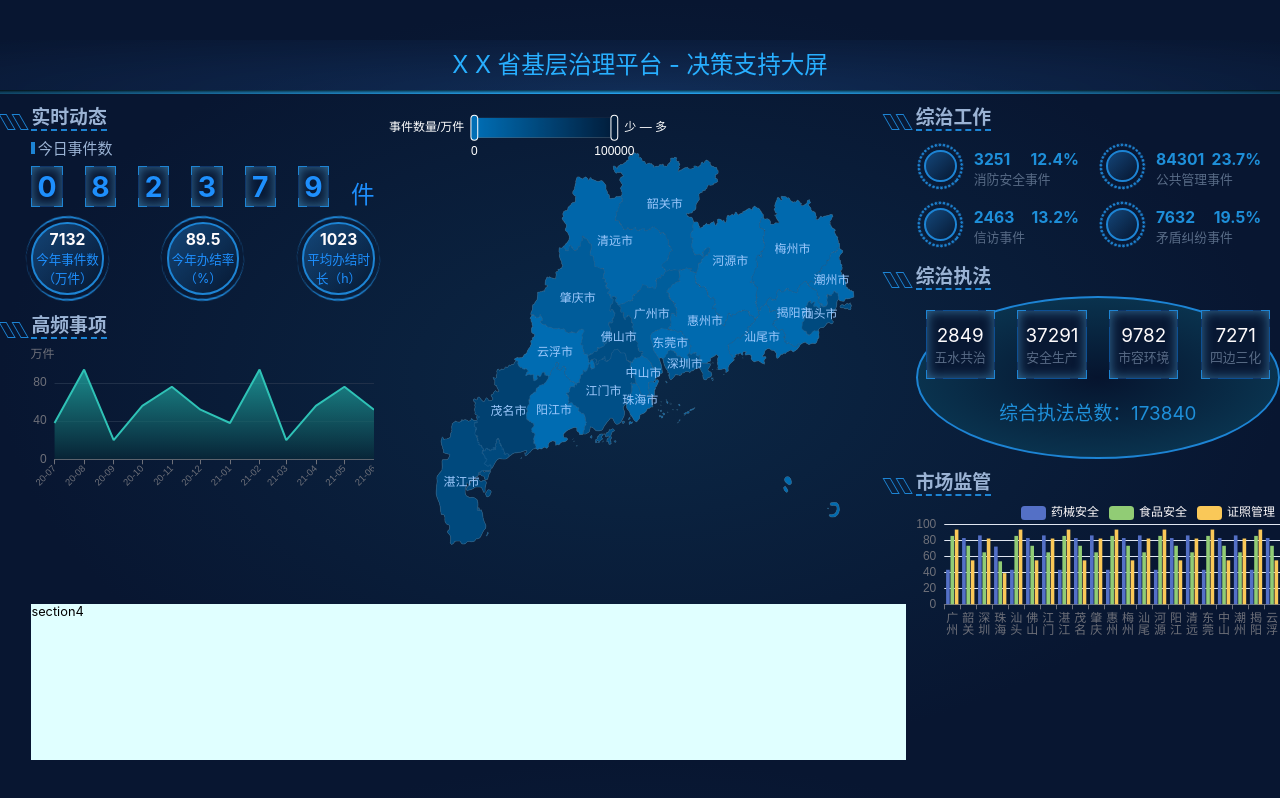
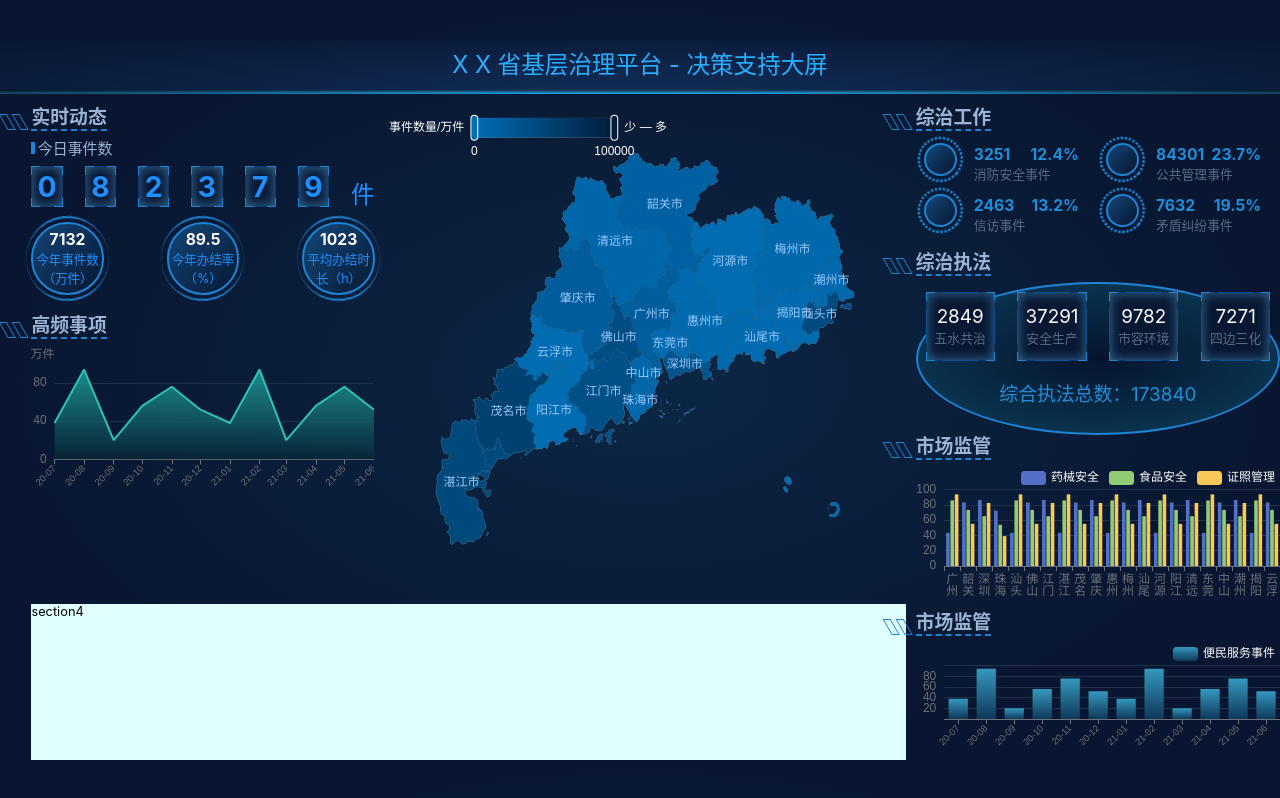
Before and after one commit to April-cl/big-screen, a React (Create React App) app: page /home in a window 1280 px wide. Built offline with nearby package versions, Linux system fonts and the light colour scheme.

Commit message:
完成市场监督组件

```diff
--- /dev/null
+++ b/src/components/convenienceServices.tsx
@@ -0,0 +1,96 @@
+import React, { useEffect, useRef } from 'react';
+import * as echarts from 'echarts';
+import { px } from '../shared/px';
+import { createEchartsOptions } from '../shared/create-echarts-options';
+
+export const ConvenienceServices = () => {
+  const divRef = useRef(null);
+  var option;
+  var dataAxis = ['点', '击', '柱', '子', '或', '者', '两', '指', '在', '触', '屏', '上', '滑', '动', '能', '够', '自', '动', '缩', '放'];
+  var data = [220, 182, 191, 234, 290, 330, 310, 123, 442, 321, 90, 149, 210, 122, 133, 334, 198, 123, 125, 220];
+  var yMax = 500;
+  var dataShadow = [];
+  useEffect(() => {
+    const myChart = echarts.init(divRef.current);
+    myChart.setOption(createEchartsOptions({
+      legend: {
+        textStyle: {
+          color: 'rgb(254, 251, 252)'
+        },
+        right: 0,
+        data: ['便民服务事件']
+      },
+      xAxis: {
+        type: 'category',
+        axisLabel: {
+          interval: 0,
+          rotate: 45,
+          fontSize: px(12)
+        },
+        axisTick:{
+          alignWithLabel:true
+        }
+      },
+      yAxis: {
+        type: 'value',
+        splitLine: {
+          lineStyle: {
+            color: ['rgba(32, 48, 73, 1)']
+          }
+        }
+      },
+      grid: {
+        x: px(36),
+        y: px(30),
+        x2: 0,
+        y2: px(42)
+      },
+      series: [{
+        name: '便民服务事件',
+        data: [
+          ['20-07', 38],
+          ['20-08', 94],
+          ['20-09', 20],
+          ['20-10', 56],
+          ['20-11', 76],
+          ['20-12', 52],
+          ['21-01', 38],
+          ['21-02', 94],
+          ['21-03', 20],
+          ['21-04', 56],
+          ['21-05', 76],
+          ['21-06', 52],
+        ],
+        type: 'bar',
+        itemStyle: {
+          color: new echarts.graphic.LinearGradient(
+            0, 0, 0, 1,
+            [
+              {offset: 0, color: 'rgb(53, 152, 190)'},
+              {offset: 1, color: 'rgb(14, 57, 90)'}
+            ]
+          )
+        }
+      }],
+      dataZoom: [
+        {
+          type: 'inside'
+        }
+      ]
+    }));
+    var zoomSize = 6;
+    myChart.on('click', function (params) {
+      console.log(dataAxis[Math.max(params.dataIndex - zoomSize / 2, 0)]);
+      myChart.dispatchAction({
+        type: 'dataZoom',
+        startValue: dataAxis[Math.max(params.dataIndex - zoomSize / 2, 0)],
+        endValue: dataAxis[Math.min(params.dataIndex + zoomSize / 2, data.length - 1)]
+      });
+    });
+
+    option && myChart.setOption(option);
+  }, []);
+  return (
+    <div ref={divRef} className="convenienceServices"></div>
+  );
+};
--- a/src/components/marketSupervision.tsx
+++ b/src/components/marketSupervision.tsx
@@ -50,12 +50,17 @@ export const MarketSupervision = () => {
           }
         }
       },
-      yAxis: {},
+      yAxis: {
+        splitLine: {
+          lineStyle: {
+            color: ['rgba(32, 48, 73, 1)']
+          }
+        }},
       grid: {
         x: px(36),
         y: px(30),
         x2: 0,
-        y2: px(48)
+        y2: px(42)
       },
       series: [
         {type: 'bar'},
--- a/src/pages/home/home.scss
+++ b/src/pages/home/home.scss
@@ -175,6 +175,7 @@
     > .section3 {
       grid-area: box3;
       .comprehensiveGovernance {
+        height: px(130);
         display: flex;
         flex-wrap: wrap;
         > div {
@@ -182,7 +183,7 @@
           display: flex;
         }
         .circleBorder {
-          margin: px(16) px(10);
+          margin: px(8) px(10);
           min-width: px(42);
           height: px(42);
           &::before, &::after {
@@ -201,14 +202,14 @@
           flex-wrap: wrap;
           padding-left: px(12);
           .itemValue, .itemProportion, .itemTitle {
-            height: px(36);
-            line-height: px(36);
+            height: px(32);
+            line-height: px(32);
           }
           .itemValue, .itemProportion {
             font-size: px(20);
             font-weight: bold;
             color: rgb(30, 143, 217);
-            padding-top: px(12);
+            padding-top: px(6);
           }
           .itemValue {
             flex: 2 1 0;
@@ -240,6 +241,7 @@
         }
       }
       .lawEnforcement {
+        height: px(180);
         .lawEnforcementContain {
           width: 100%;
           display: flex;
@@ -271,14 +273,17 @@
         }
         .circleBorder {
           background: radial-gradient(rgb(6, 20, 46), rgb(11, 63, 91));
-          padding: px(16) px(10);
+          padding: px(10);
           &:before, &:after {
             display: none;
           }
         }
       }
       .marketSupervision {
-        height: px(180);
+        height: px(170);
+      }
+      .convenienceServices {
+        height: px(140);
       }
     }
     > .section4 {
--- a/src/pages/home/index.tsx
+++ b/src/pages/home/index.tsx
@@ -7,6 +7,7 @@ import { MapChart } from '../../components/mapChart';
 import { ComprehensiveGovernance } from '../../components/comprehensiveGovernance';
 import { LawEnforcement } from '../../components/lawEnforcement';
 import { MarketSupervision } from '../../components/marketSupervision';
+import { ConvenienceServices } from '../../components/convenienceServices';
 
 export default function Home () {
   return (
@@ -32,6 +33,8 @@ export default function Home () {
           <LawEnforcement  />
           <h2 className='sectionName'><span>市场监管</span></h2>
           <MarketSupervision  />
+          <h2 className='sectionName'><span>市场监管</span></h2>
+          <ConvenienceServices  />
         </section>
         <section className="section4">section4</section>
       </main>
```
